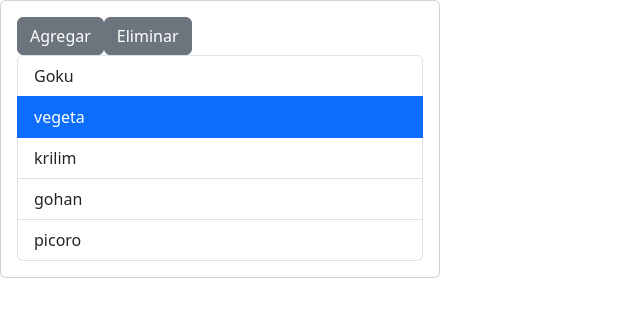
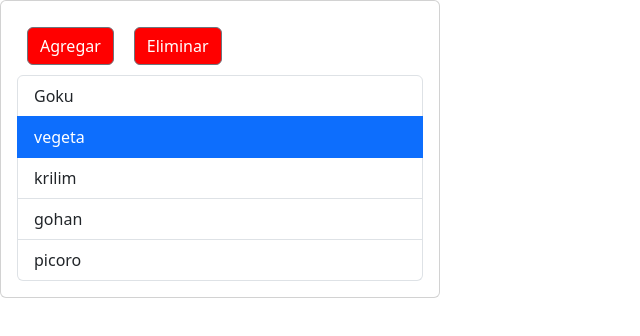
Before and after one commit to kennethdevpc/reactUpdates24, a React (Vite) app in the folder react-app/: page / in a window 1280 px wide. Shown: the top 336 px of the page, without its empty margins (0-640 px from the left). Built offline with nearby package versions, Linux system fonts and the light colour scheme.

Commit message:
stilos inlinestyle

```diff
--- a/react-app/src/components/Button.tsx
+++ b/react-app/src/components/Button.tsx
@@ -6,9 +6,15 @@ type Props = {
   children: ReactNode;
 };
 
+const styles = {
+  margin: '10px',
+  backgroundColor: 'red',
+};
+
 function Button({ isLoading, children, onClick }: Props) {
   return (
     <button
+      style={styles}
       onClick={onClick}
       disabled={isLoading}
       type="button"
```
Also changed, not shown: 1 other file (tests, documents, lock files or other folders).
